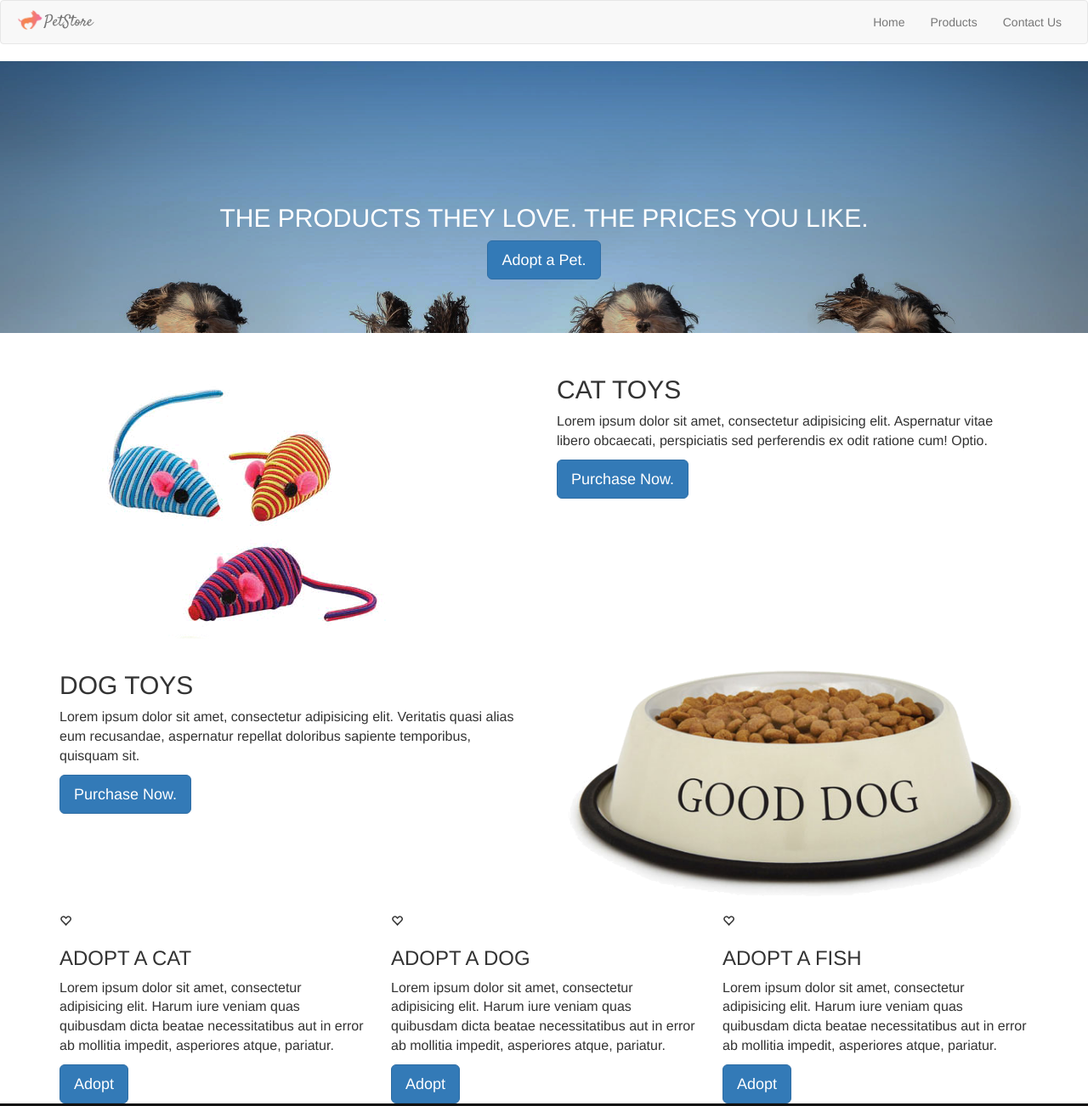
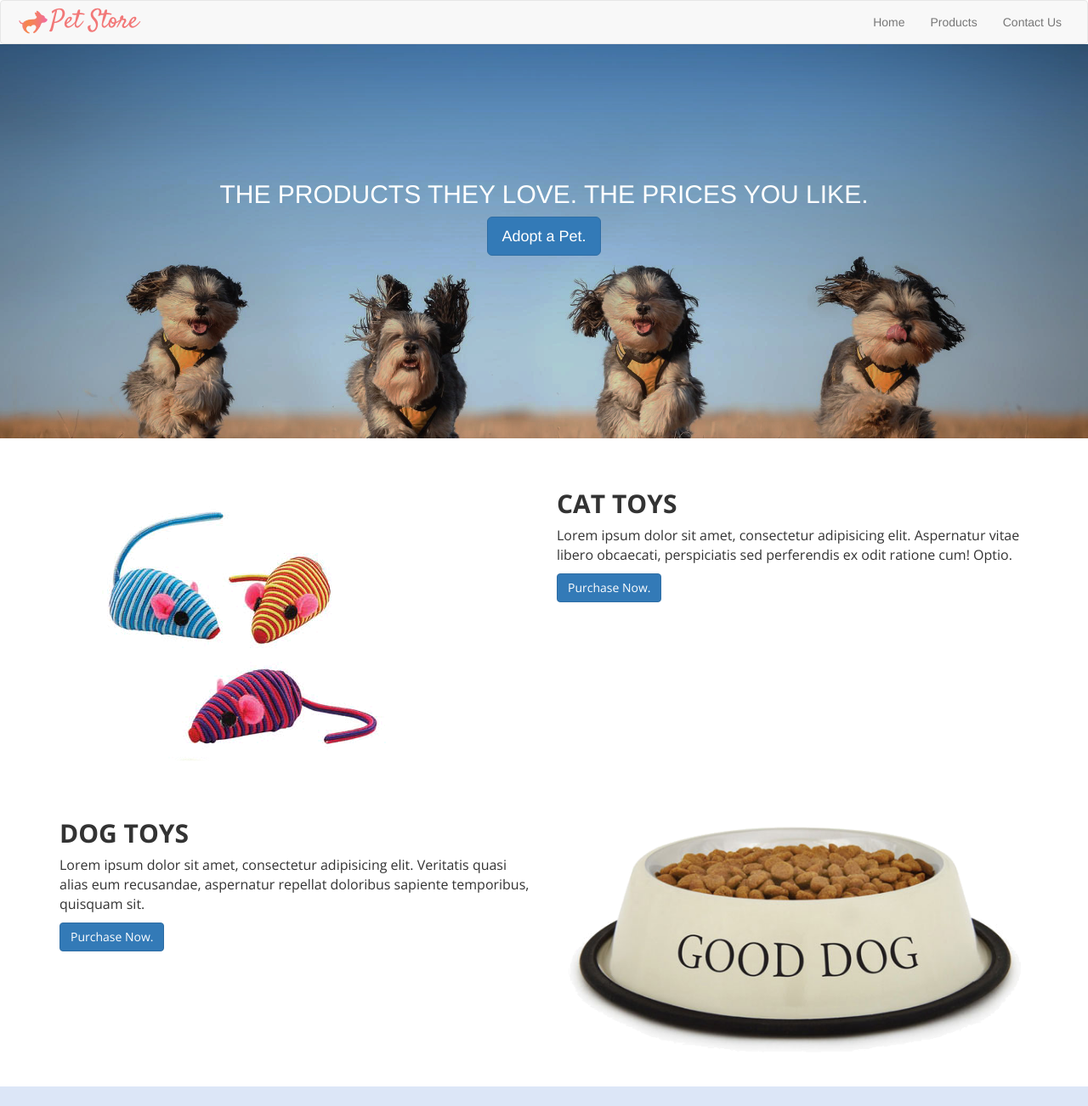
Before and after one commit to alindblom/bootcamp2-work, a plain HTML site: page index.html in a window 1280 px wide. Shown: the top 1302 px of the page at 85% size. Drawn offline with nearby package versions, Linux system fonts and the light colour scheme.

Commit message:
first push for in-class work june7

```diff
--- a/css/styles.css
+++ b/css/styles.css
@@ -15,7 +15,7 @@ p {
 
 /* PLACE YOUR CUSTOM CODE HERE */
 .petstore-logo {
-	height: 25px;
+	height: 30px;
 	margin-top: 10px;
 }
 
@@ -23,9 +23,10 @@ p {
 	margin-bottom: 0;
 }
 
-.navbar-brand {
+.navbar-default .navbar-brand {
 	font-family: 'Satisfy', cursive;
-	font-size: 40px;
+	font-size: 30px;
+	color: #f27878;
 }
 
 .jumbotron {
@@ -34,17 +35,55 @@ p {
 	padding: 100px 0 150px 0;
 }
 
+.jumbotron-text {
+	margin: 50px auto;
+	color: #fff;
+}
+
 .jumbotron container h3 {
 	color: #fff;
+}
+
+.cat-toys, .dog-toys {
+	padding: 20px 0;
+	font-family: 'Open Sans', sans-serif;
+}
+
+.cat-toys h2, .dog-toys h2 {
+	font-weight: 700;
+}
+
+.glyphicon-heart-empty {
+	font-size: 25px;
+
+}
+
+.footer-cards {
+	background-color: #dce6f7;
+	padding: 30px 0;
+	font-family: 'Open Sans', sans-serif;
+}
+
+.footer-cards h3 {
+	font-weight: 700;
 }
 
 .footer {
 	background-color: #111;
 	color: #fff;
-	padding: 15px 0;
+	padding: 30px 0;
 }
 
-.jumbotron-text {
-	margin: 100px 0 0 0;
-	color: #fff;
+/* contact page css  */
+
+.contact-info {
+	font-family: 'Open Sans', sans-serif;
 }
+
+.contact-info h2 {
+	font-weight: 700;
+}
+
+.contact-container {
+	margin: 30px 0;
+}
--- a/index.html
+++ b/index.html
@@ -4,10 +4,10 @@
 	<meta charset="UTF-8">
 	<meta name="viewport" content="width=device-width, initial-scale=1.0">
 	<title>Pet Store June 5</title>
-  <link href="https://fonts.googleapis.com/css?family=Open+Sans:300,400,700|Satisfy" rel="stylesheet">
+	<link rel="stylesheet" href="css/bootstrap.min.css">
+	<link rel="stylesheet" href="css/styles.css">
+	<link href="https://fonts.googleapis.com/css?family=Open+Sans:300,400,700|Satisfy" rel="stylesheet">
   <link rel="stylesheet" href="css/fontawesome-all.min.css">
-	<link rel="stylesheet" href="css/styles.css">
-	<link rel="stylesheet" href="css/bootstrap.min.css">
 </head>
 <body>
 		<!-- navbar code -->
@@ -22,7 +22,7 @@
 	        <span class="icon-bar"></span>
 	      </button>
 				<img src="img/petstore_logo.png" alt="pet store logo" class="petstore-logo pull-left">
-	      <a class="navbar-brand pull-left" href="#">PetStore</a>
+	      <a class="navbar-brand pull-left" href="#">Pet Store</a>
 				<div class="clearfix"></div>
 	    </div>
 	    <!-- Collect the nav links, forms, and other content for toggling -->
@@ -46,15 +46,15 @@
 	<section class="cat-toys">
 		<div class="container">
 			<div class="row">
-				<div class="col-sm-12 col-md-6">
+				<div class="col-sm-12 col-md-6 cat-toys-img">
 					<img src="img/product2.png" alt="cat toys" class="img-responsive">
 				</div>
-				<div class="col-sm-12 col-md-6">
+				<div class="col-sm-12 col-md-6 cat-toys-text">
 					<h2>CAT TOYS</h2>
 					<p>
 						Lorem ipsum dolor sit amet, consectetur adipisicing elit. Aspernatur vitae libero obcaecati, perspiciatis sed perferendis ex odit ratione cum! Optio.
 					</p>
-					<a class="btn btn-primary btn-lg" href="#" role="button">Purchase Now.</a>
+					<a class="btn btn-primary btn-md" href="#" role="button">Purchase Now.</a>
 				</div>
 			</div>
 		</div>
@@ -69,7 +69,7 @@
 				<div class="col-sm-12 col-md-6 col-md-pull-6">
 					<h2>DOG TOYS</h2>
 					<p>Lorem ipsum dolor sit amet, consectetur adipisicing elit. Veritatis quasi alias eum recusandae, aspernatur repellat doloribus sapiente temporibus, quisquam sit.</p>
-					<a class="btn btn-primary btn-lg" href="#" role="button">Purchase Now.</a>
+					<a class="btn btn-primary btn-md" href="#" role="button">Purchase Now.</a>
 				</div>
 			</div>
 		</div>
@@ -84,19 +84,19 @@
 					<p>Lorem ipsum dolor sit amet, consectetur adipisicing elit. Harum iure veniam quas quibusdam dicta beatae necessitatibus aut in error ab mollitia impedit, asperiores atque, pariatur.</p>
 					<a class="btn btn-primary btn-lg" href="#" role="button">Adopt</a>
 				</div>
-				<div class="col-md-4 visible-md-block visible-lg-block">
+				<div class="col-md-4 visible-md-block visible-lg-block text-center">
 					<span class="glyphicon glyphicon-heart-empty"></span>
 					<h3>ADOPT A CAT</h3>
 					<p>Lorem ipsum dolor sit amet, consectetur adipisicing elit. Harum iure veniam quas quibusdam dicta beatae necessitatibus aut in error ab mollitia impedit, asperiores atque, pariatur.</p>
 					<a class="btn btn-primary btn-lg" href="#" role="button">Adopt</a>
 				</div>
-				<div class="col-md-4 visible-md-block visible-lg-block">
+				<div class="col-md-4 visible-md-block visible-lg-block text-center">
 					<span class="glyphicon glyphicon-heart-empty"></span>
 					<h3>ADOPT A DOG</h3>
 					<p>Lorem ipsum dolor sit amet, consectetur adipisicing elit. Harum iure veniam quas quibusdam dicta beatae necessitatibus aut in error ab mollitia impedit, asperiores atque, pariatur.</p>
 					<a class="btn btn-primary btn-lg" href="#" role="button">Adopt</a>
 				</div>
-				<div class="col-md-4 visible-md-block visible-lg-block">
+				<div class="col-md-4 visible-md-block visible-lg-block text-center">
 					<span class="glyphicon glyphicon-heart-empty"></span>
 					<h3>ADOPT A FISH</h3>
 					<p>Lorem ipsum dolor sit amet, consectetur adipisicing elit. Harum iure veniam quas quibusdam dicta beatae necessitatibus aut in error ab mollitia impedit, asperiores atque, pariatur.</p>
```
Also changed, not shown: contact.html (+8 -8 lines).
